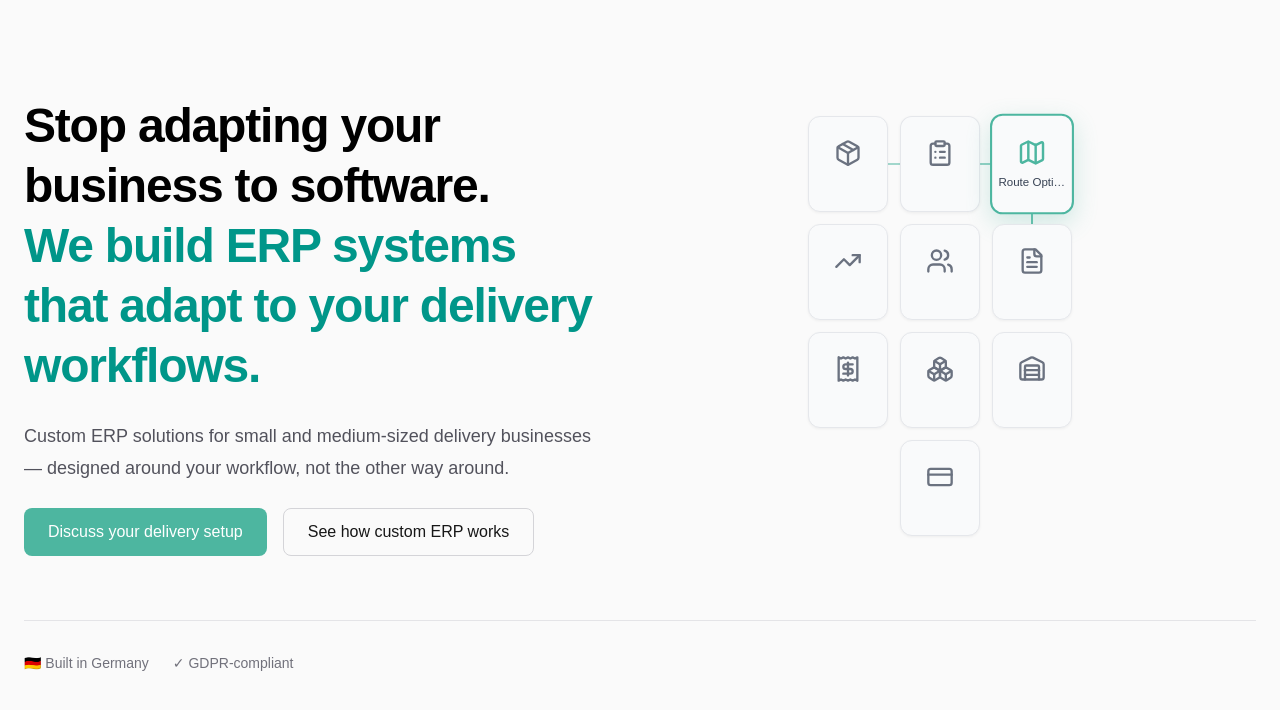
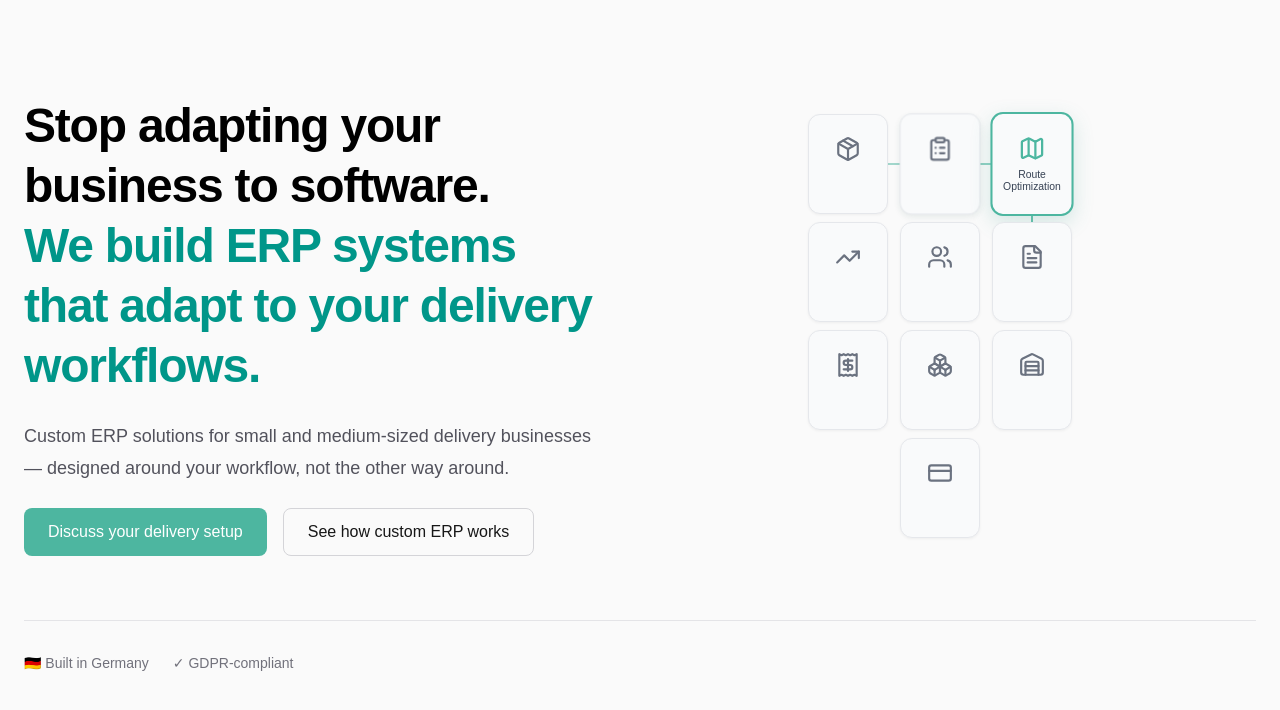
Before and after one commit to zaferkucuk/soluty-website, a Next.js app: page /en in a window 1280 px wide. Shown: the top 710 px of the page. Built offline with nearby package versions, Linux system fonts and the light colour scheme.

Commit message:
fix(module-grid): allow 2-line labels for long module names
- Increase card height from 96 to 100
- Use line-clamp-2 instead of truncate
- Reduce icon size from 28 to 26
- Reduce font size from 11px to 10px
- Increase placeholder height for 2 lines
- Increase transition duration to 0.3s

```diff
--- a/app/[locale]/components/ModuleGrid/ModuleCard.tsx
+++ b/app/[locale]/components/ModuleGrid/ModuleCard.tsx
@@ -22,10 +22,10 @@ export function ModuleCard({
 
   return (
     <motion.div
-      className="relative flex flex-col items-center justify-center rounded-xl bg-gray-50 cursor-default"
+      className="relative flex flex-col items-center justify-center rounded-xl bg-gray-50 cursor-default overflow-hidden"
       style={{
         width: 80,
-        height: 96,
+        height: 100,
         borderWidth: isActive ? 2 : 1,
         borderStyle: 'solid',
         borderColor: isActive ? '#4DB6A0' : '#E5E7EB',
@@ -36,14 +36,14 @@ export function ModuleCard({
           ? '0 8px 24px rgba(77, 182, 160, 0.25)'
           : '0 1px 3px rgba(0, 0, 0, 0.05)',
       }}
-      transition={{ duration: 0.2 }}
+      transition={{ duration: 0.3 }}
       onMouseEnter={onMouseEnter}
       onMouseLeave={onMouseLeave}
     >
       {/* Icon */}
       <Icon
-        size={28}
-        className="transition-colors"
+        size={26}
+        className="transition-colors flex-shrink-0"
         style={{ color: isActive ? '#4DB6A0' : '#6B7280' }}
       />
 
@@ -55,7 +55,13 @@ export function ModuleCard({
             animate={{ opacity: 1, y: 0 }}
             exit={{ opacity: 0, y: 4 }}
             transition={{ duration: 0.15 }}
-            className="mt-2 text-[11px] font-medium text-gray-700 text-center leading-tight px-1 max-w-[72px] truncate"
+            className="mt-1.5 text-[10px] font-medium text-gray-700 text-center leading-tight px-1 w-full line-clamp-2"
+            style={{
+              display: '-webkit-box',
+              WebkitLineClamp: 2,
+              WebkitBoxOrient: 'vertical',
+              overflow: 'hidden'
+            }}
             aria-live="polite"
           >
             {moduleName}
@@ -64,7 +70,7 @@ export function ModuleCard({
       </AnimatePresence>
 
       {/* Placeholder for consistent height when not active */}
-      {!isActive && <div className="mt-2 h-[14px]" />}
+      {!isActive && <div className="mt-1.5 h-[24px]" />}
     </motion.div>
   );
 }
```
